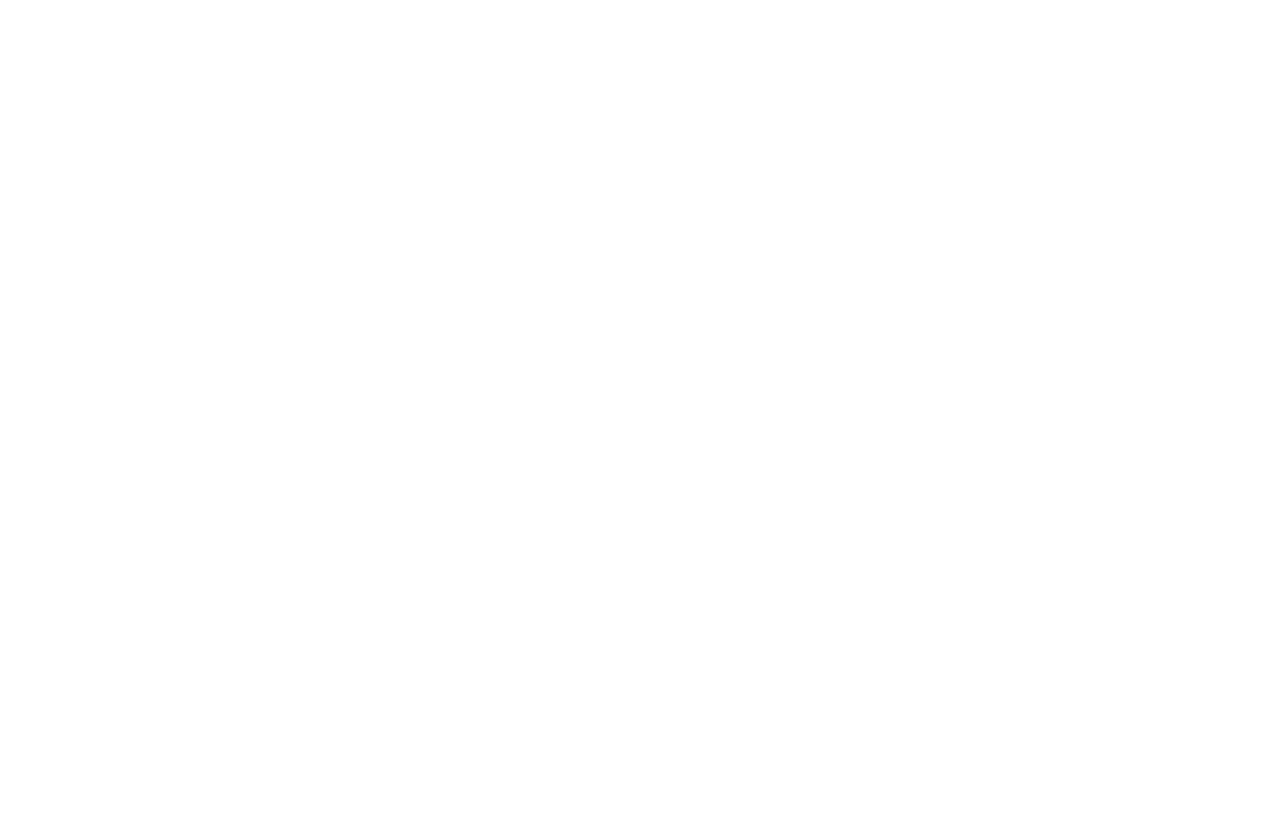
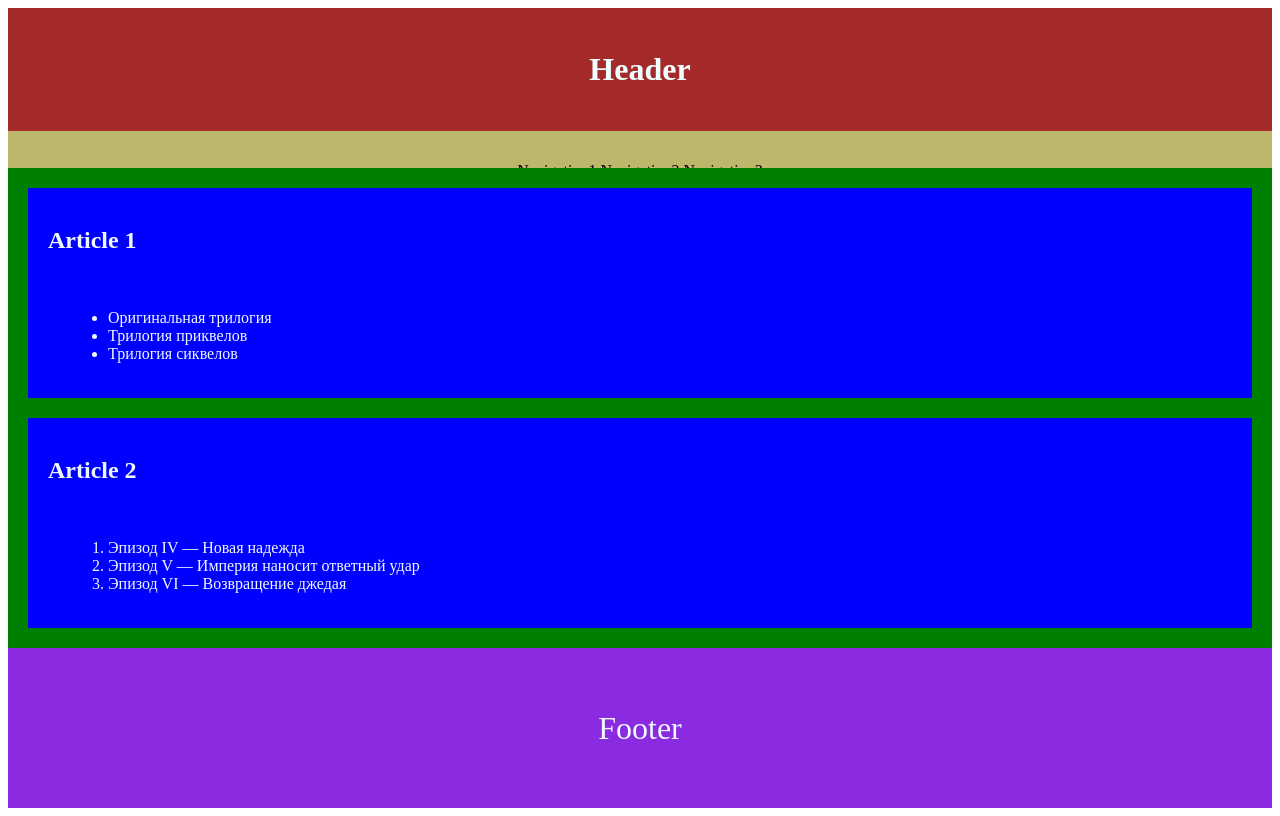
Before and after one commit to js-tasks-ru/htmlcss-20220616_zero713, a website: page 02-dz0/01-semantic-mockup/solution.html in a window 1280 px wide. Drawn offline with Linux system fonts and the light colour scheme.

Commit message:
add solution 2 semantic-mockup

```diff
--- a/02-dz0/01-semantic-mockup/solution.html
+++ b/02-dz0/01-semantic-mockup/solution.html
@@ -1,4 +1,37 @@
 <!DOCTYPE html>
+
 <html lang="ru">
-    <!-- Ваше решение -->
+    <head>
+        <meta charset="utf-8">
+        <title>Задача 2. Семантическая верстка</title>
+    </head>
+
+    <body style="display: flex; flex-direction: column; height: 100vh; justify-content: space-between;" >
+        <header style="flex: 0 0 20%; background-color: brown;">
+            <h1 style="height: 50%; color:azure; display:flex; justify-content:center; align-items:center;">Header</h1>
+            <nav style="height: 50%; background-color:darkkhaki; display:flex; justify-content:center; align-items:center;">Navigation1 Navigation2 Navigation3</nav>
+            </header>
+            <main style="flex: 1 0 auto; background-color: green; padding: 20px; display: grid; grid-template-columns: 1; gap: 20px;">
+            <article style="background-color:blue; color:aliceblue; display: flex; flex-direction: column; justify-content: center; row-gap: 20px;">
+                <h2 style="margin-left: 20px;">Article 1</h2>
+                <ul style="margin-left: 40px;">
+                    <li>Оригинальная трилогия</li>
+                    <li>Трилогия приквелов</li>
+                    <li>Трилогия сиквелов</li>
+                </ul>
+            </article>
+            <article style="background-color:blue; color:aliceblue; display: flex; flex-direction: column; justify-content: center; row-gap: 20px;">
+                <h2 style="margin-left: 20px;">Article 2</h2>
+                <ol style="margin-left: 40px;">
+                    <li>Эпизод IV — Новая надежда</li>
+                    <li>Эпизод V — Империя наносит ответный удар</li>
+                    <li>Эпизод VI — Возвращение джедая</li>
+                </ol>
+            </article>
+            </main>
+            <footer style="flex: 0 0 20%; background-color: blueviolet; display: flex; justify-content: center; align-items: center; font-size: 32px; color: aliceblue;">
+            Footer
+            </footer>
+    </body>
+
 </html>
```
